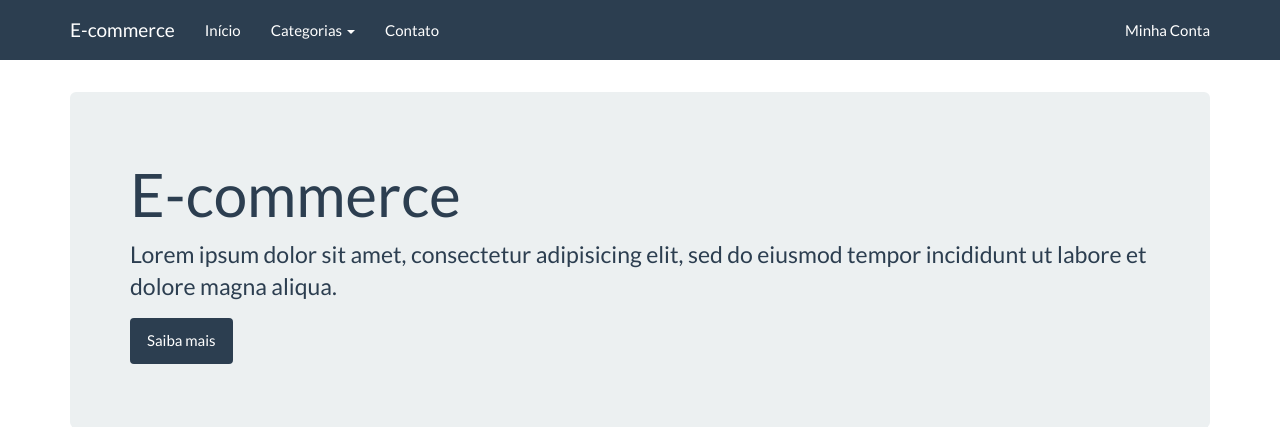
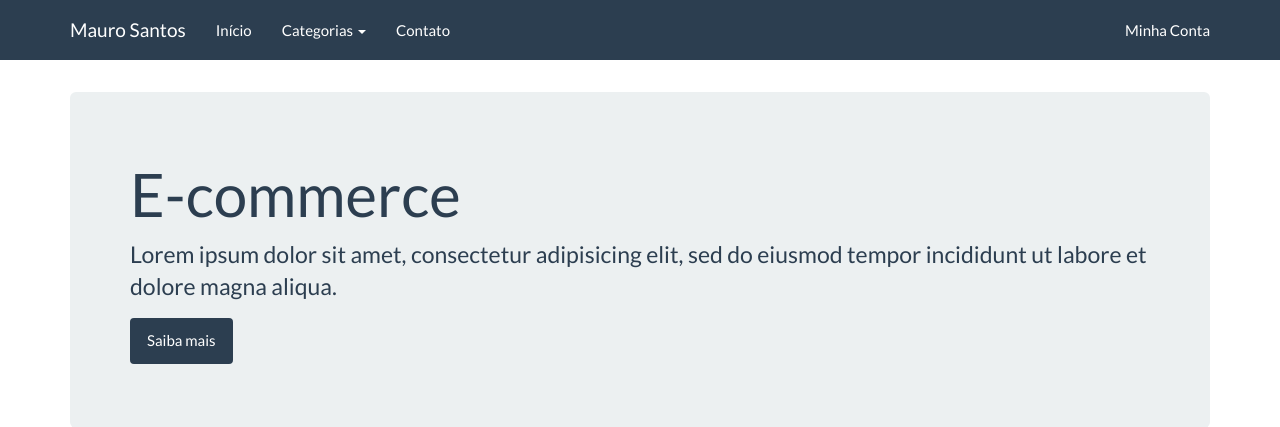
Before and after one commit to maurosantosdev/lojavirtual, a Django app: page / in a window 1280 px wide. Shown: the top 427 px of the page. Run offline with Django 3.2, Linux system fonts and the light colour scheme; some libraries are stand-ins or nearby versions.

Commit message:
E-commerce Mauro Santos 004

```diff
--- a/core/templates/base.html
+++ b/core/templates/base.html
@@ -13,7 +13,7 @@
     <div class="navbar navbar-default navbar-fixed-top">
       <div class="container">
         <div class="navbar-header">
-          <a href="" class="navbar-brand">E-commerce</a>
+          <a href="" class="navbar-brand">Mauro Santos</a>
           <button class="navbar-toggle" type="button" data-toggle="collapse" data-target="#navbar-main">
             <span class="icon-bar"></span>
             <span class="icon-bar"></span>
```
